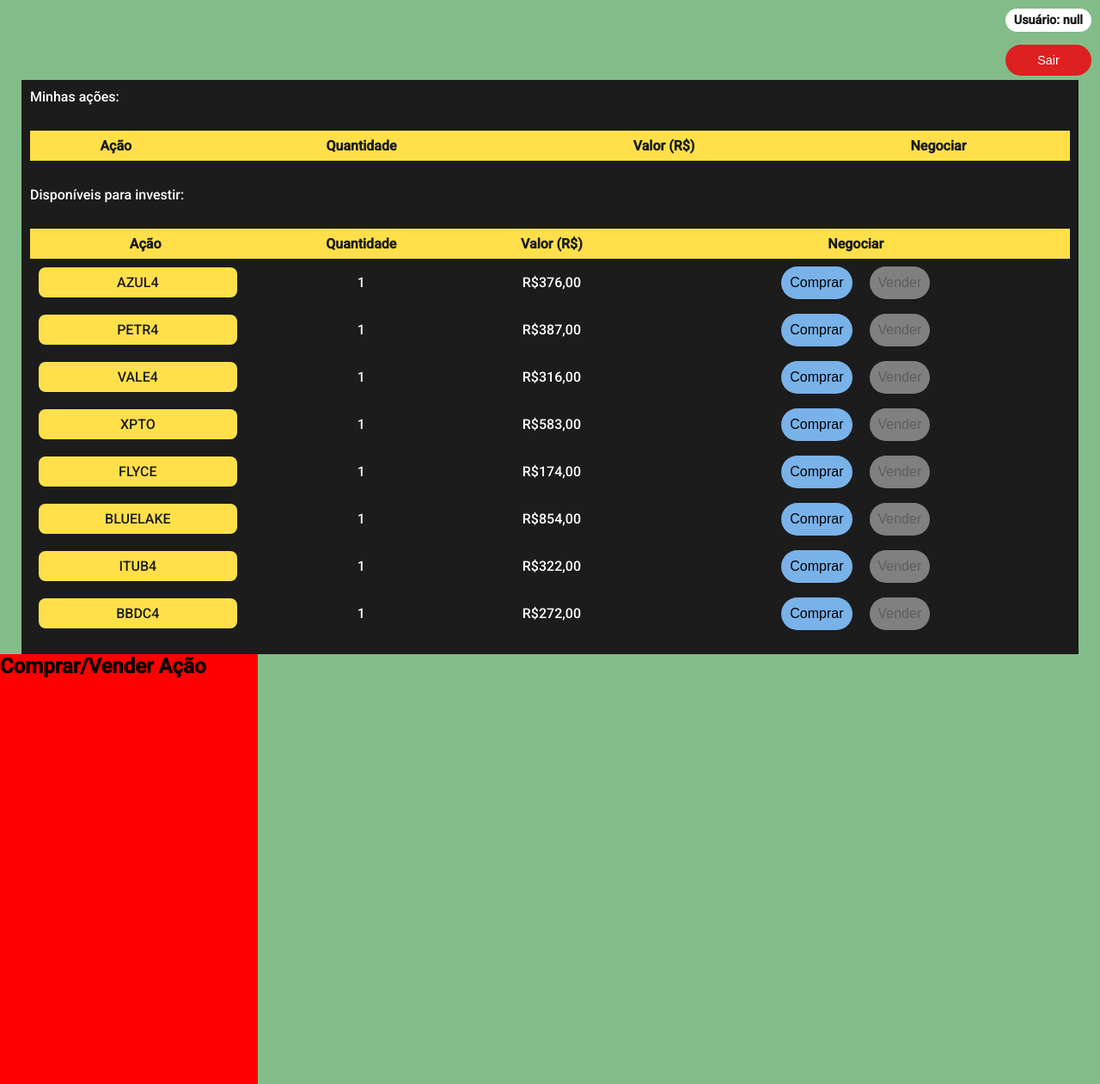
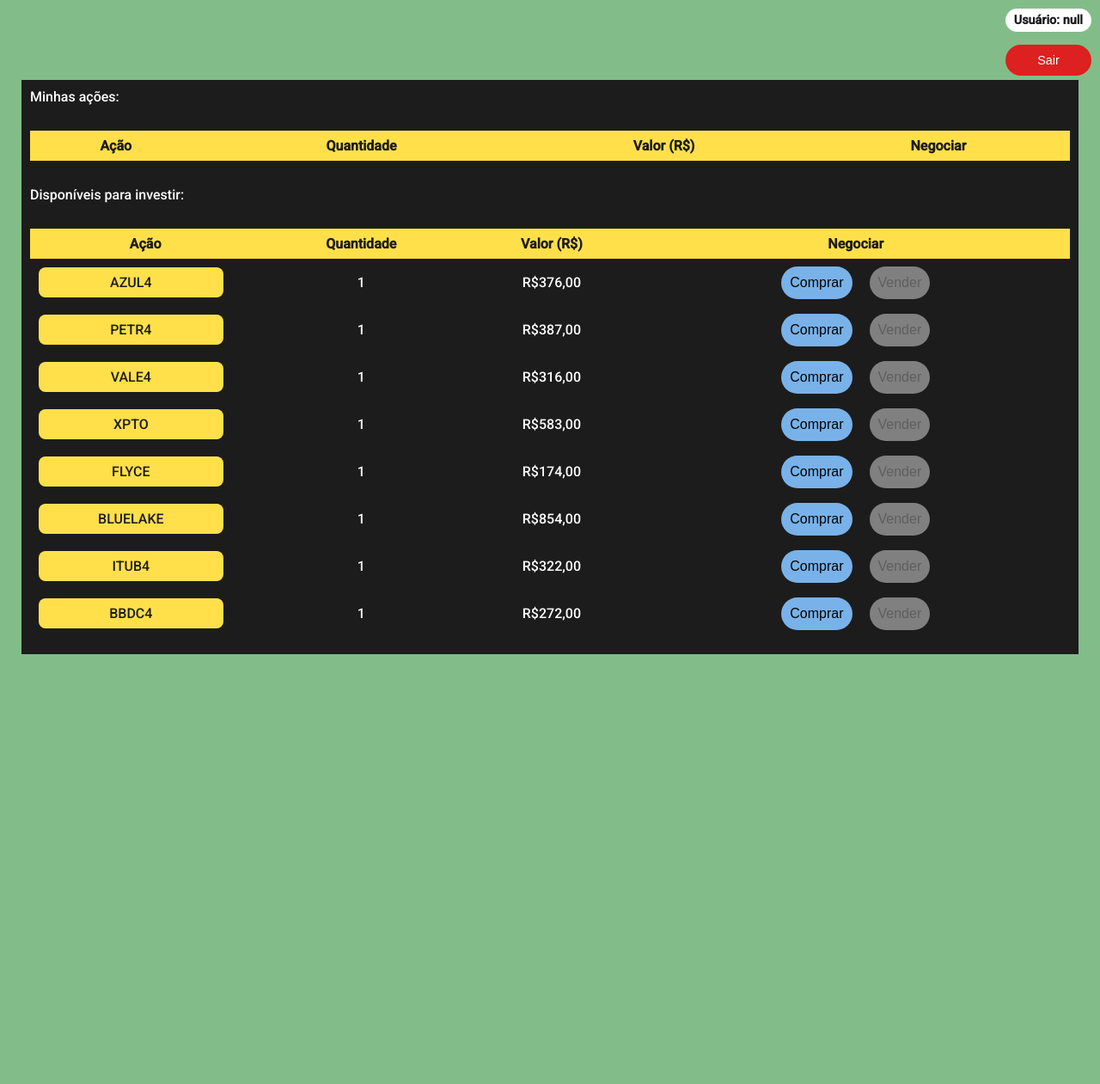
Before and after one commit to MateusCapitanio/FinanceXP, a React (Create React App) app: page /home in a window 1280 px wide. Shown: the whole page at 86% size. After the commit the page ends 800 px from the top, so only its background shows below. Built offline with nearby package versions, Linux system fonts and the light colour scheme.

Commit message:
Adicionando popup na aplicação

```diff
--- a/src/App.tsx
+++ b/src/App.tsx
@@ -1,4 +1,5 @@
 import { BrowserRouter, Route, Routes } from "react-router-dom";
+import Negotiate from "./components/Negotiate";
 
 import Provider from "./contexts/Provider";
 import Home from "./pages/Home";
@@ -11,6 +12,7 @@
         <Routes>
           <Route path="/" element={<Login />} />
           <Route path="/home" element={<Home />} />
+          <Route path="/negotiate" element={<Negotiate />} />
         </Routes>
       </Provider>
     </BrowserRouter>
--- a/src/components/Negotiate.tsx
+++ b/src/components/Negotiate.tsx
@@ -3,9 +3,38 @@
 import "../styles/negotiateStyle.css";
 
 function Negotiate() {
+  const exibePopup = () => {
+    const popup: any = document.querySelector(".popup-wrapper");
+    popup.style.display = "block";
+    popup.style.transition = "0.5s";
+  };
+
+  const EscondePopup = () => {
+    const popup: any = document.querySelector(".popup-wrapper");
+    popup.style.display = "none";
+    popup.style.transition = "0.5s";
+  };
+
   return (
     <main>
-      <h1>Comprar/Vender Ação</h1>
+      <div className="popup-wrapper">
+        <div className="popup">
+          <div className="popup-content">
+            <h1>Comprar/Vender Ação</h1>
+            <button type="button">Comprar</button>
+            <button type="button">Vender</button>
+            <div>
+              <button onClick={EscondePopup} type="button">
+                Voltar
+              </button>
+              <button type="button">Cofirmar</button>
+            </div>
+          </div>
+        </div>
+      </div>
+      <button onClick={exibePopup} type="button">
+        Exibir
+      </button>
     </main>
   );
 }
--- a/src/pages/Home.tsx
+++ b/src/pages/Home.tsx
@@ -6,7 +6,6 @@
 
 // CSS
 import "../styles/homestyle.css";
-import Negotiate from "../components/Negotiate";
 
 function Home() {
   const navigate = useNavigate();
@@ -69,7 +68,7 @@
                 <th>Valor (R$)</th>
                 <th>Negociar</th>
               </tr>
-              {arrayAcoesDisp.map((action: any, i: number) => (
+              {arrayAcoesDisp.map((action: any) => (
                 <tr key={action.name}>
                   <td className="actionName">{action.name}</td>
                   <td>{action.qtd}</td>
@@ -96,9 +95,6 @@
             </table>
           </div>
         </section>
-        <section className="negotiatePopup">
-          <h1>Comprar/Vender Ação</h1>
-        </section>
       </main>
     </div>
   );
--- a/src/styles/homestyle.css
+++ b/src/styles/homestyle.css
@@ -126,12 +126,3 @@
     background: #FFE04B;
     color: #1c1c1c;
 }
-
-.negotiatePopup {
-    background: red;
-    display: flex;
-    position: absolute;
-    z-index: 1;
-    width: 300px;
-    height: 500px;
-}
--- a/src/styles/negotiateStyle.css
+++ b/src/styles/negotiateStyle.css
@@ -1,11 +1,38 @@
+@import url('https://fonts.googleapis.com/css2?family=Roboto:wght@500&display=swap');
+
 * {
+    box-sizing: border-box;
     padding: 0;
     margin: 0;
 }
 
-main {
-    position: absolute;
-    width: 300px;
-    height: 500px;
-    background: red
-};
+.popup-content button {
+    display: block;
+    margin: 20px auto;
+    background: crimson;
+    color: white;
+    border: 0;
+    cursor: pointer;
+    padding: 6px 10px;
+}
+
+.popup-wrapper {
+    display: none;
+    background: rgba(0, 0, 0, .5);
+    position: fixed;
+    top: 0;
+    left: 0;
+    width: 100%;
+    height: 100vh
+}
+
+.popup {
+    font-family: 'Roboto', sans-serif;
+    text-align: center;
+    width: 100%;
+    max-width: 300px;
+    margin: 10% auto;
+    padding: 20px;
+    background: white;
+    position: relative;
+}
```
